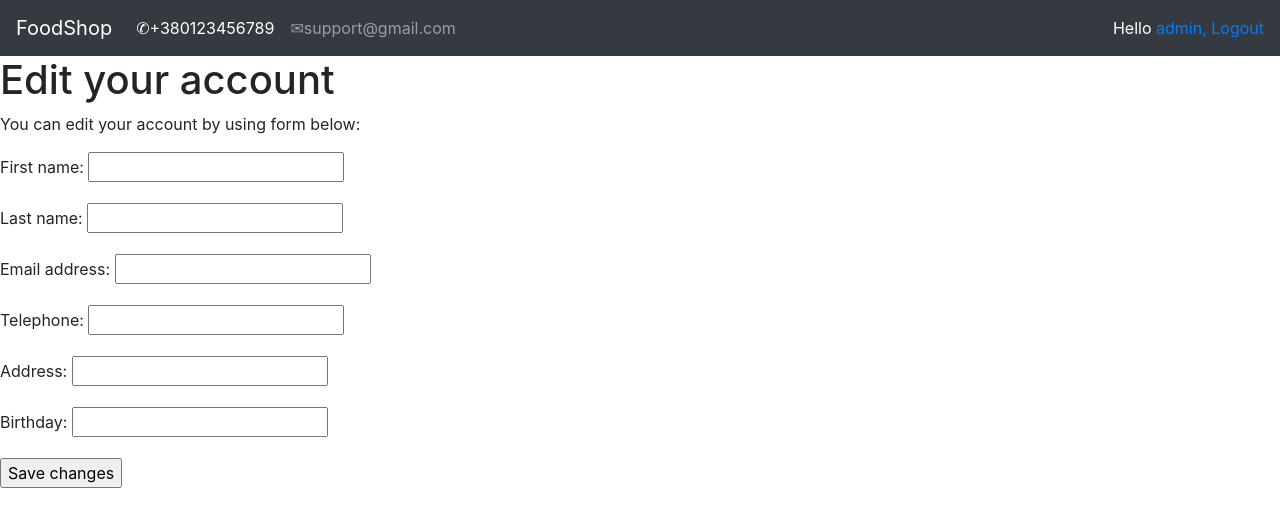
After one commit to DmytroBerezhanskiy/Diplom, a Django app: page /account/edit/ in a window 1280 px wide. The commit adds this page. Shown: the top 527 px of the page. Run offline with Django 3.2, Linux system fonts and the light colour scheme; a user stored in the database is signed in; some libraries are stand-ins or nearby versions.

Commit message:
start work on edit profile

```diff
--- a/foodshop/account/forms.py
+++ b/foodshop/account/forms.py
@@ -1,5 +1,6 @@
 from django import forms
 from django.contrib.auth.models import User
+from .models import UserProfile
 
 
 class LoginForm(forms.Form):
@@ -20,3 +21,15 @@ class RegistrationForm(forms.ModelForm):
         if cd['password'] != cd['password_repeat']:
             raise forms.ValidationError('Passwords don\'t match')
         return cd['password_repeat']
+
+
+class UserEditForm(forms.ModelForm):
+    class Meta:
+        model = User
+        fields = ('first_name', 'last_name', 'email')
+
+
+class ProfileEditForm(forms.ModelForm):
+    class Meta:
+        model = UserProfile
+        fields = ('telephone', 'address', 'birthday')
--- a/foodshop/account/urls.py
+++ b/foodshop/account/urls.py
@@ -17,4 +17,5 @@ urlpatterns = [
 
     path('', include('django.contrib.auth.urls')),
     path('register/', views.register, name='register'),
+    path('edit/', views.edit, name='edit'),
 ]
--- a/foodshop/account/views.py
+++ b/foodshop/account/views.py
@@ -1,7 +1,10 @@
+from django.contrib import messages
+from django.contrib.auth.decorators import login_required
 from django.shortcuts import render
 from django.http import HttpResponse
 from django.contrib.auth import authenticate, login
-from .forms import RegistrationForm
+from .forms import RegistrationForm, UserEditForm, ProfileEditForm
+from .models import UserProfile
 
 
 def register(request):
@@ -10,8 +13,26 @@ def register(request):
         if register_form.is_valid():
             new_user = register_form.save(commit=False)
             new_user.set_password(register_form.cleaned_data['password'])
+            UserProfile.objects.create(user=new_user)
             new_user.save()
             return render(request, 'registration/register_done.html', {'new_user': new_user})
     else:
         register_form = RegistrationForm()
     return render(request, 'registration/register.html', {'register_form': register_form})
+
+
+@login_required
+def edit(request):
+    if request.method == 'POST':
+        user_form = UserEditForm(instance=request.user, data=request.POST)
+        profile_form = ProfileEditForm(instance=request.user.userprofile, data=request.POST)
+        if user_form.is_valid() and profile_form.is_valid():
+            user_form.save()
+            profile_form.save()
+            messages.success(request, 'Your profile has been updated successfully')
+        else:
+            messages.error(request, 'Something\'s going wrong')
+    else:
+        user_form = UserEditForm()
+        profile_form = ProfileEditForm()
+    return render(request, 'registration/edit.html', {'user_form': user_form, 'profile_form': profile_form})
--- a/foodshop/templates/registration/base.html
+++ b/foodshop/templates/registration/base.html
@@ -35,8 +35,9 @@
     </ul>
       <span class="user">
         {% if request.user.is_authenticated %}
-            Hello {% if request.user.first_name %}{{ request.user.first_name }},{% else %} {{ request.user.username }},{% endif %}
-            <a href="{% url 'logout' %}">Logout</a>
+          Hello {% if request.user.first_name %} <a href="{% url 'edit' %}">{{ request.user.first_name }},</a>
+          {% else %} <a href="{% url 'edit' %}">{{ request.user.username }},</a>{% endif %}
+          <a href="{% url 'logout' %}">Logout</a>
         {% else %}
             <a href="{% url 'login' %}">Log-in</a>
         {% endif %}
--- /dev/null
+++ b/foodshop/templates/registration/edit.html
@@ -0,0 +1,12 @@
+{% extends "registration/base.html" %}
+{% block title %}Edit your account{% endblock %}
+{% block context %}
+ <h1>Edit your account</h1>
+ <p>You can edit your account by using form below:</p>
+ <form action="." method="post" enctype="multipart/form-data">
+ {{ user_form.as_p }}
+ {{ profile_form.as_p }}
+ {% csrf_token %}
+ <p><input type="submit" value="Save changes"></p>
+ </form>
+{% endblock %}
```
Also changed, not shown: foodshop/db.sqlite3.
